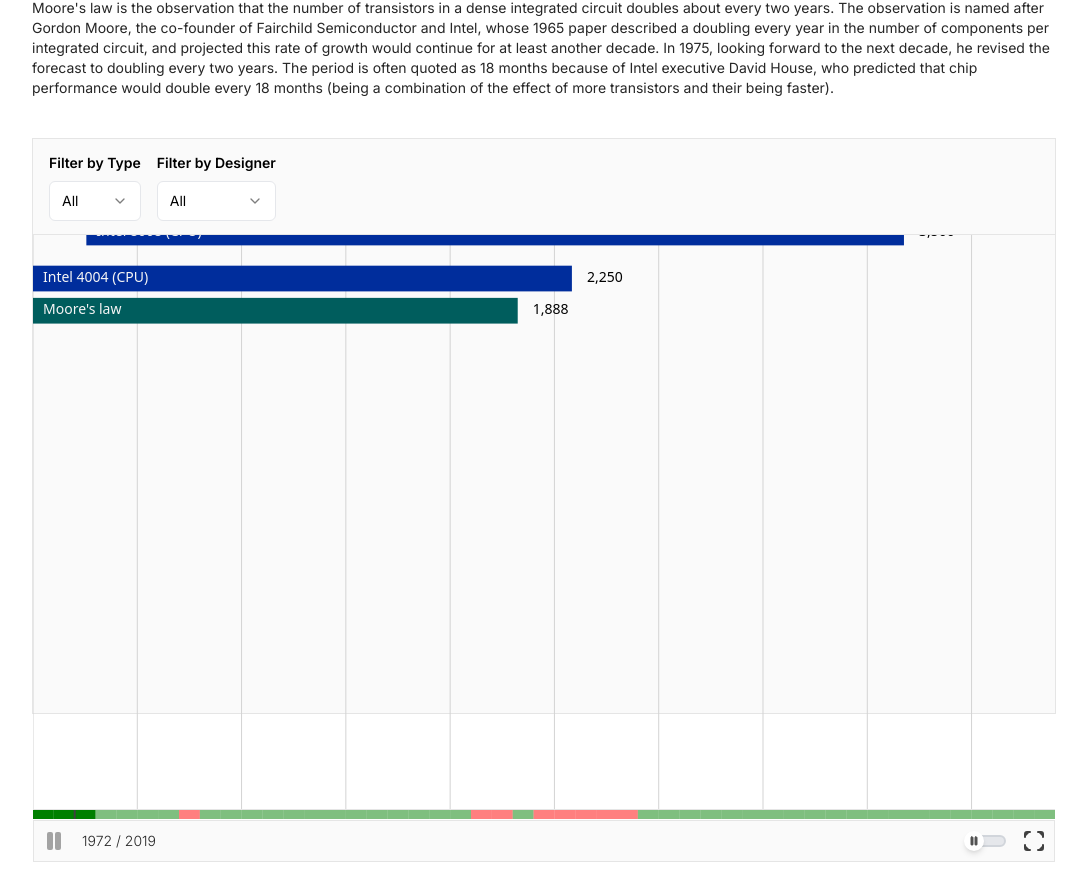
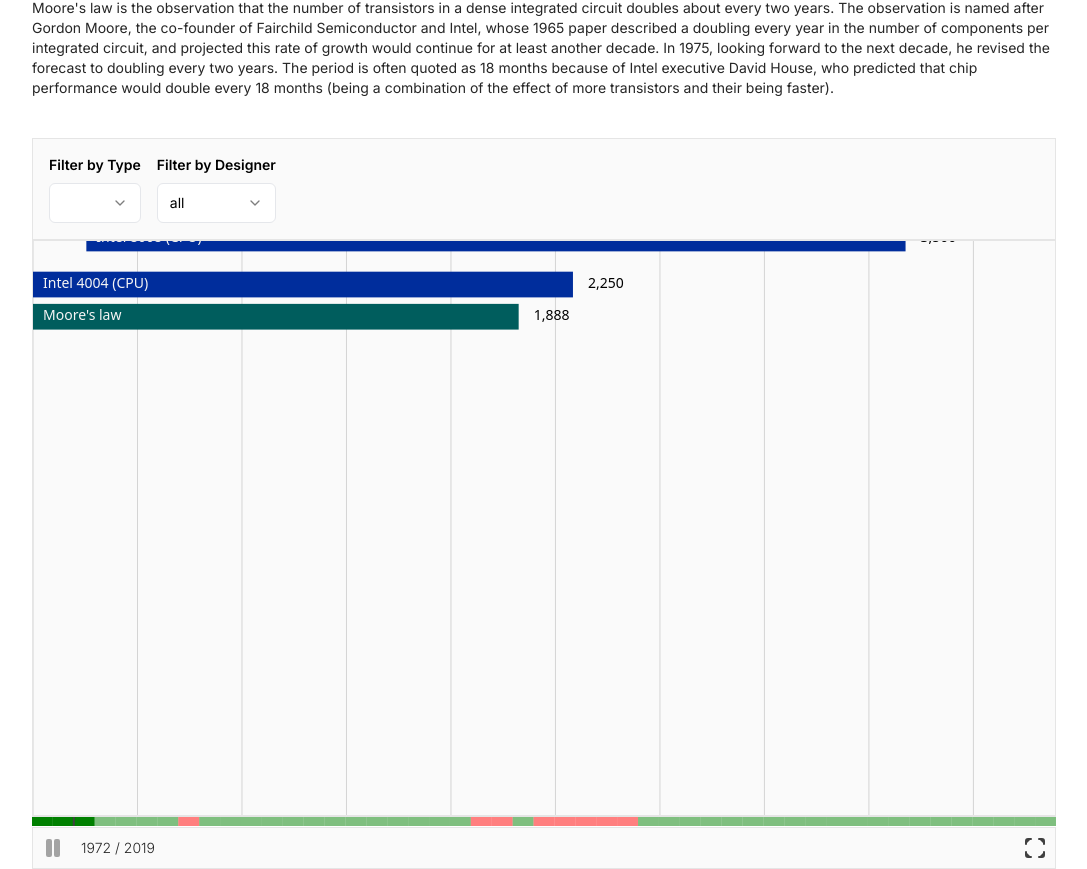
Before and after one commit to yp717/time-variant-distribution-explorer, a Next.js app: page / in a window 1280 px wide. Shown: the part 154-1023 px from the top of the page, without its empty margins (96-1183 px from the left). Built offline with nearby package versions, Linux system fonts and the light colour scheme.

Commit message:
chore(wip): store wip

```diff
--- a/src/components/tvd-explorer/VerticalGrid.tsx
+++ b/src/components/tvd-explorer/VerticalGrid.tsx
@@ -20,7 +20,8 @@
           y1={0}
           x2={xScale(tick)}
           y2={height}
-          stroke="lightgray"
+          className="stroke-neutral-300 dark:stroke-neutral-800"
+          stroke="currentColor"
           strokeWidth={1}
         />
       ))}
--- a/src/components/tvd-explorer/helpers/mooresLaw.ts
+++ b/src/components/tvd-explorer/helpers/mooresLaw.ts
@@ -2,7 +2,7 @@
 
 export default function mooresLaw(): Record<number, number> {
   const rangeStart = 1971;
-  const rangeEnd = 2019;
+  const rangeEnd = 2021;
   const startValue = 1000;
 
   return d3.range(rangeStart, rangeEnd).reduce(
--- a/src/components/tvd-explorer/index.tsx
+++ b/src/components/tvd-explorer/index.tsx
@@ -2,8 +2,6 @@
 
 import * as React from "react";
 import * as d3 from "d3";
-
-import { Pause, PlayIcon } from "lucide-react";
 
 import { VisProvider } from "./vis-context";
 import TVDHeader from "./tvd-header";
@@ -15,7 +13,7 @@
 import mooresLaw from "./helpers/mooresLaw";
 import BarChart from "./bar-chart";
 import TVDMenu from "./tvd-menu";
-import AreaChart from "./area-chart";
+import TVDFilter from "./tvd-header/filter";
 
 /**
  * Time Varying Distribution Explorer component inspired by video players and bar chart animations.
@@ -34,6 +32,7 @@
   const dimensions = useResizeObserver(svgRef);
   const [paused, setPaused] = React.useState(false);
   const data = useData(typeFilter);
+
   const mooresLawData = React.useMemo(() => mooresLaw(), []);
   const [currentYear, setCurrentYear] = React.useState(1970);
 
@@ -45,56 +44,64 @@
 
     const interval = d3.interval(() => {
       setCurrentYear((year) => {
-        if (!data || !data[year + 1]) {
+        if (year >= 2019 || !data || !data[year + 1]) {
           interval.stop();
+          return year;
         }
 
         return year + 1;
       });
-
-      if (currentYear >= 2019) {
-        interval.stop();
-      }
     }, 2000);
 
     return () => interval.stop();
-  }, [data, paused, currentYear]);
+  }, [data, paused, setPaused]);
 
-  // TODO: implement filters
-  // const designerOptions = [
-  //   "all",
-  //   ...Array.from(
-  //     new Set(
-  //       Object.values(data ?? {})
-  //         .flat()
-  //         .map((d) => d.designer)
-  //     )
-  //   ),
-  // ];
-
-  const xScale = d3
-    .scaleLinear()
-    .domain([1970, 2019])
-    .range([0, dimensions.width]);
+  const designerOptions = [
+    "all",
+    ...Array.from(
+      new Set(
+        Object.values(data ?? {})
+          .flat()
+          .map((d) => d.designer)
+      )
+    ),
+  ]
+    .filter((d) => d)
+    .sort();
 
   return (
     <NoSSR
       fallback={
-        <div className="aspect-video w-full px-6 py-6 mx-auto text-gray-900 bg-white h-full flex items-center justify-center">
+        <div className="w-full px-6 py-6 mx-auto text-gray-900 bg-white h-full flex items-center justify-center">
           <p>Loading...</p>
         </div>
       }
     >
-      <div
-        className="aspect-video w-full h-full bg-neutral-50 dark:bg-neutral-900 border border-neutral-200 dark:border-neutral-800"
-        ref={containerRef}
-      >
-        <TVDHeader />
+      <div className="aspect-video w-full h-full" ref={containerRef}>
+        <div className="w-full bg-neutral-50 dark:bg-neutral-900 border border-neutral-200 dark:border-neutral-800 p-4 flex items-center justify-between">
+          <div className="flex gap-4">
+            <TVDFilter
+              label="Filter by Type"
+              options={["All", "CPU", "GPU"]}
+              value={typeFilter}
+              onChange={(value) =>
+                setTypeFilter(value as "all" | "CPU" | "GPU")
+              }
+            />
+            <TVDFilter
+              label="Filter by Designer"
+              options={designerOptions}
+              value={designerFilter}
+              onChange={(value) => setDesignerFilter(value)}
+            />
+          </div>
+        </div>
+
         <VisProvider svgRef={svgRef} containerRef={containerRef}>
           <svg
-            className="w-full h-full"
-            // height={dimensions.height}
-            // width={dimensions.width}
+            className="w-full h-full bg-neutral-50 dark:bg-neutral-900 border border-neutral-200 dark:border-neutral-800"
+            height={dimensions.height}
+            width={dimensions.width}
             ref={svgRef}
           >
             <VerticalGrid />
@@ -119,15 +126,13 @@
             />
             {/* <AreaChart data={data} mooresLawData={mooresLawData} /> */}
           </svg>
-          {data && data[currentYear] && (
+
           <TVDTimeline
-              // TODO: remove typecast to any
             data={data as any}
             currentYear={currentYear}
             setCurrentYear={setCurrentYear}
             mooresLawData={mooresLawData}
           />
-          )}
 
           <TVDMenu
             paused={paused}
--- a/src/components/tvd-explorer/tvd-header/filter.tsx
+++ b/src/components/tvd-explorer/tvd-header/filter.tsx
@@ -8,20 +8,27 @@
 
 interface TVDFilterProps {
   label: string;
+  value: string;
   options: string[];
+  onChange: (value: string) => void;
 }
 
-export default function TVDFilter({ label, options }: TVDFilterProps) {
+export default function TVDFilter({
+  label,
+  value,
+  options,
+  onChange,
+}: TVDFilterProps) {
   return (
     <div className="flex flex-col gap-2">
       <label className="font-semibold text-sm">{label}</label>
-      <Select>
+      <Select value={value} onValueChange={onChange}>
         <SelectTrigger>
           <SelectValue placeholder="All" />
         </SelectTrigger>
-        <SelectContent>
-          {options.map((option) => (
-            <SelectItem key={option} value={option}>
+        <SelectContent className="max-h-64">
+          {options.map((option, index) => (
+            <SelectItem key={index} value={option}>
               {option}
             </SelectItem>
           ))}
--- a/src/components/tvd-explorer/tvd-header/filters.tsx
+++ /dev/null
@@ -1,10 +0,0 @@
-import TVDFilter from "./filter";
-
-export default function Filters() {
-  return (
-    <div className="flex gap-4">
-      <TVDFilter label="Filter by Type" options={["All", "CPU", "GPU"]} />
-      <TVDFilter label="Filter by Designer" options={["All", "CPU", "GPU"]} />
-    </div>
-  );
-}
--- a/src/components/tvd-explorer/tvd-header/index.tsx
+++ b/src/components/tvd-explorer/tvd-header/index.tsx
@@ -1,11 +1,56 @@
 import * as React from "react";
 
-import Filters from "./filters";
+import TVDFilter from "./filter";
 
-export default function TVDHeader() {
+interface ITVDHeaderProps {
+  data: Record<
+    number,
+    {
+      name: string;
+      designer: string;
+      year: number;
+      transistors: number;
+      type: string;
+    }[]
+  >;
+  setTypeFilter: React.Dispatch<React.SetStateAction<"all" | "CPU" | "GPU">>;
+  setDesignerFilter: (designer: string) => void;
+}
+
+export default function TVDHeader({
+  data,
+  setTypeFilter,
+  setDesignerFilter,
+}: ITVDHeaderProps) {
+  const designerOptions = [
+    "all",
+    ...Array.from(
+      new Set(
+        Object.values(data ?? {})
+          .flat()
+          .map((d) => d.designer)
+      )
+    ),
+  ]
+    .filter((d) => d)
+    .sort();
+
   return (
-    <div className="w-full h-24 border-b border-neutral-200 dark:border-neutral-800 p-4 flex items-center justify-between">
-      <Filters />
+    <div className="w-full bg-neutral-50 dark:bg-neutral-900 border border-neutral-200 dark:border-neutral-800 p-4 flex items-center justify-between">
+      <div className="flex gap-4">
+        <TVDFilter
+          label="Filter by Type"
+          options={["All", "CPU", "GPU"]}
+          onChange={(value: string) =>
+            setTypeFilter(value as "all" | "CPU" | "GPU")
+          }
+        />
+        <TVDFilter
+          label="Filter by Designer"
+          options={designerOptions}
+          onChange={(value: string) => setDesignerFilter(value)}
+        />
+      </div>
     </div>
   );
 }
--- a/src/components/tvd-explorer/tvd-menu/autoplay-button.tsx
+++ /dev/null
@@ -1,40 +0,0 @@
-"use client";
-
-import SimpleTooltip from "@/components/tooltip/simple-tooltip";
-import { Pause, PlayIcon } from "lucide-react";
-
-interface IAutoPlayButtonProps {
-  autoPlay: boolean;
-  setAutoPlay: React.Dispatch<React.SetStateAction<boolean>>;
-}
-
-export default function AutoPlayButton({
-  autoPlay,
-  setAutoPlay,
-}: IAutoPlayButtonProps) {
-  return (
-    <SimpleTooltip content={autoPlay ? "Autoplay is on" : "Autoplay is off"}>
-      <div
-        role="switch"
-        aria-checked={autoPlay}
-        className="relative inline-flex items-center h-3 w-8 cursor-pointer rounded-full border-2 border-gray-300 transition-colors duration-200 ease-in-out bg-gray-200"
-        onClick={() => setAutoPlay(!autoPlay)}
-      >
-        <span
-          className={`absolute -left-3 -top-1.5 h-5 w-5 bg-white rounded-full shadow-md transform transition-transform duration-200 ease-in-out flex items-center justify-center ${
-            autoPlay ? "translate-x-8" : ""
-          }`}
-        >
-          {autoPlay ? (
-            <PlayIcon
-              className="w-3 h-3 text-neutral-600"
-              fill="currentColor"
-            />
-          ) : (
-            <Pause className="w-3 h-3 text-neutral-600" fill="currentColor" />
-          )}
-        </span>
-      </div>
-    </SimpleTooltip>
-  );
-}
--- a/src/components/tvd-explorer/tvd-menu/index.tsx
+++ b/src/components/tvd-explorer/tvd-menu/index.tsx
@@ -4,7 +4,6 @@
 
 import PlayButton from "./play-button";
 import FullScreenButton from "./fullscreen-button";
-import AutoPlayButton from "./autoplay-button";
 
 interface ITVDMenuProps {
   paused: boolean;
@@ -27,13 +26,8 @@
         <PlayButton paused={paused} setPaused={setPaused} />
         <p className="font-light text-sm text-neutral-800 dark:text-neutral-100">{`${currentYear} / ${2019}`}</p>
       </div>
-      <div className="flex gap-4 items-center justify-center">
-        <AutoPlayButton autoPlay={autoPlay} setAutoPlay={setAutoPlay} />
-        <FullScreenButton
-          fullScreen={fullScreen}
-          setFullScreen={setFullScreen}
-        />
-      </div>
+
+      <FullScreenButton fullScreen={fullScreen} setFullScreen={setFullScreen} />
     </div>
   );
 }
--- a/src/components/tvd-explorer/tvd-menu/play-button.tsx
+++ b/src/components/tvd-explorer/tvd-menu/play-button.tsx
@@ -1,4 +1,5 @@
 import SimpleTooltip from "@/components/tooltip/simple-tooltip";
+import { useKeyPress } from "@/hooks/useKeyboardShortcut";
 import { Pause, PlayIcon } from "lucide-react";
 
 interface IPlayButtonProps {
@@ -8,6 +9,8 @@
 
 // TODO: props on these component should be extendible and type safe
 export default function PlayButton({ paused, setPaused }: IPlayButtonProps) {
+  useKeyPress(() => setPaused(!paused), ["KeyK"]);
+
   return (
     <SimpleTooltip content="Play">
       <button className="cursor-pointer" onClick={() => setPaused(!paused)}>
--- /dev/null
+++ b/src/hooks/useKeyboardShortcut.ts
@@ -0,0 +1,16 @@
+import * as React from "react";
+
+export function useKeyPress(callback: () => void, keyCodes: string[]): void {
+  const handler = ({ code }: KeyboardEvent) => {
+    if (keyCodes.includes(code)) {
+      callback();
+    }
+  };
+
+  React.useEffect(() => {
+    window.addEventListener("keydown", handler);
+    return () => {
+      window.removeEventListener("keydown", handler);
+    };
+  }, [keyCodes]);
+}
```
Also changed, not shown: src/components/tvd-explorer/tvd-timeline/index.tsx (+9 -5 lines), public/data/microprocessors.csv. Lines whose indentation alone changed are shown as unchanged.
